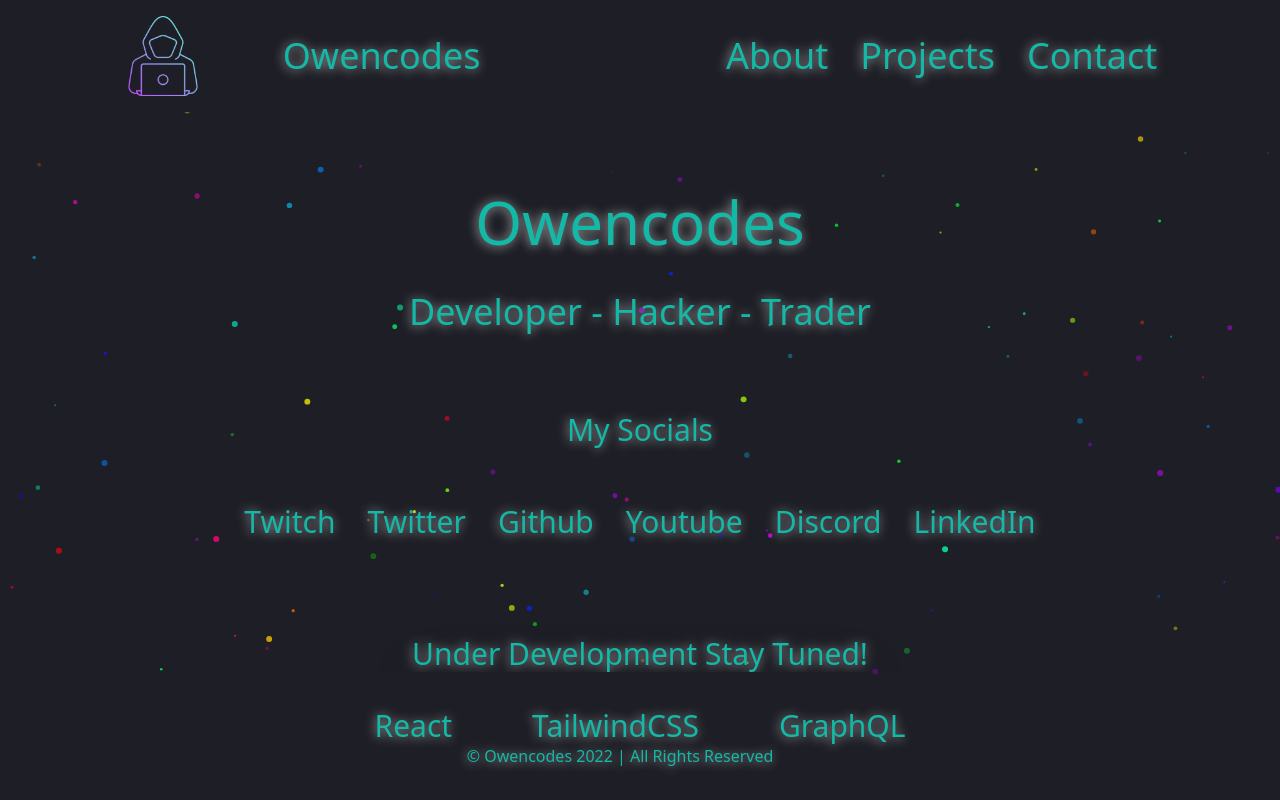
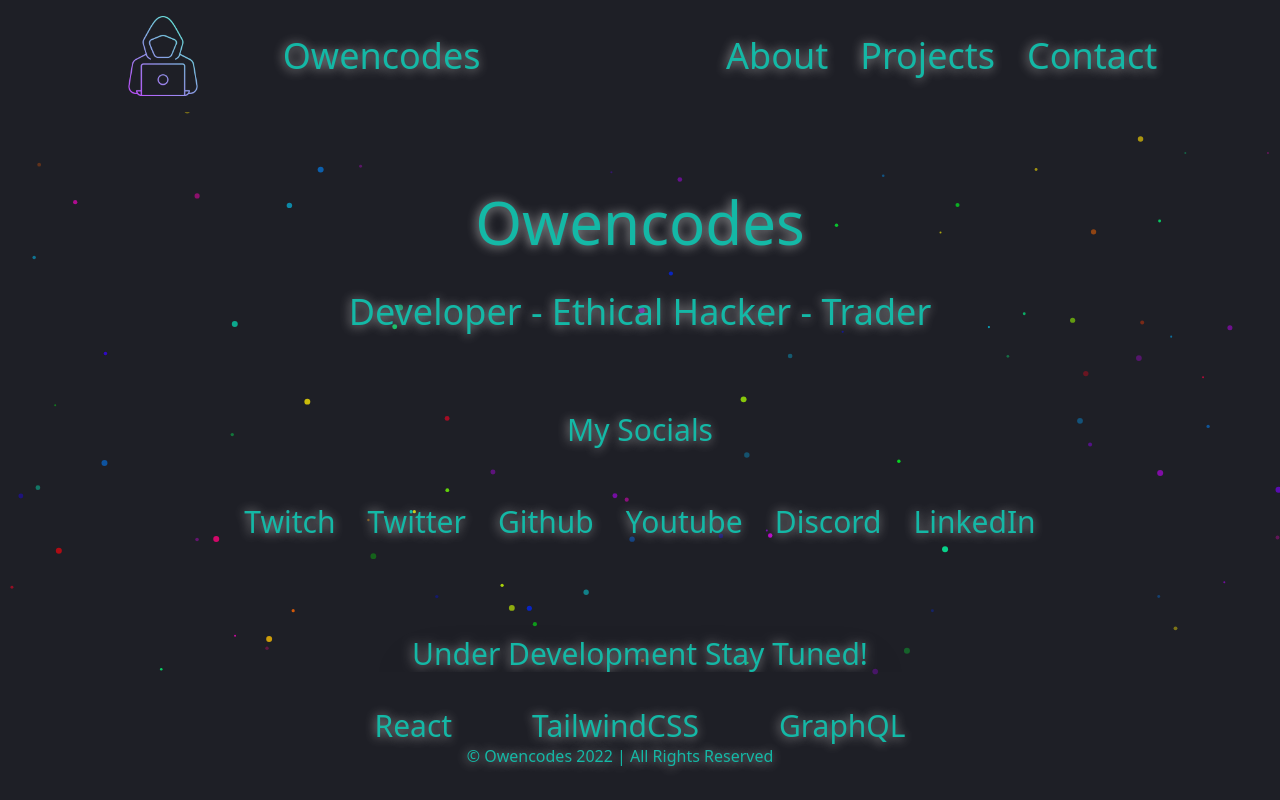
Before and after one commit to owenbcoding/owencodes-app, a React (Create React App) app: page / in a window 1280 px wide. Built offline with nearby package versions, Linux system fonts and the light colour scheme.

Commit message:
Changed text under title

```diff
--- a/src/App.js
+++ b/src/App.js
@@ -27,7 +27,7 @@ function App() {
 			<Navbar />
 			<header className='flex flex-col justify-center text-white text-x1'>
 				<h1 className='text-6xl mt-20 text-teal-500 text-'>Owencodes</h1>
-				<p className='text-4xl text-teal-500 mt-10'>Developer - Hacker - Trader</p>
+				<p className='text-4xl text-teal-500 mt-10'>Developer - Ethical Hacker - Trader</p>
 				<h2 className='text-3xl text-teal-500 mt-20'>My Socials</h2>
 				<div className='mt-10'>
 					{links.map((link, index) => (
```
